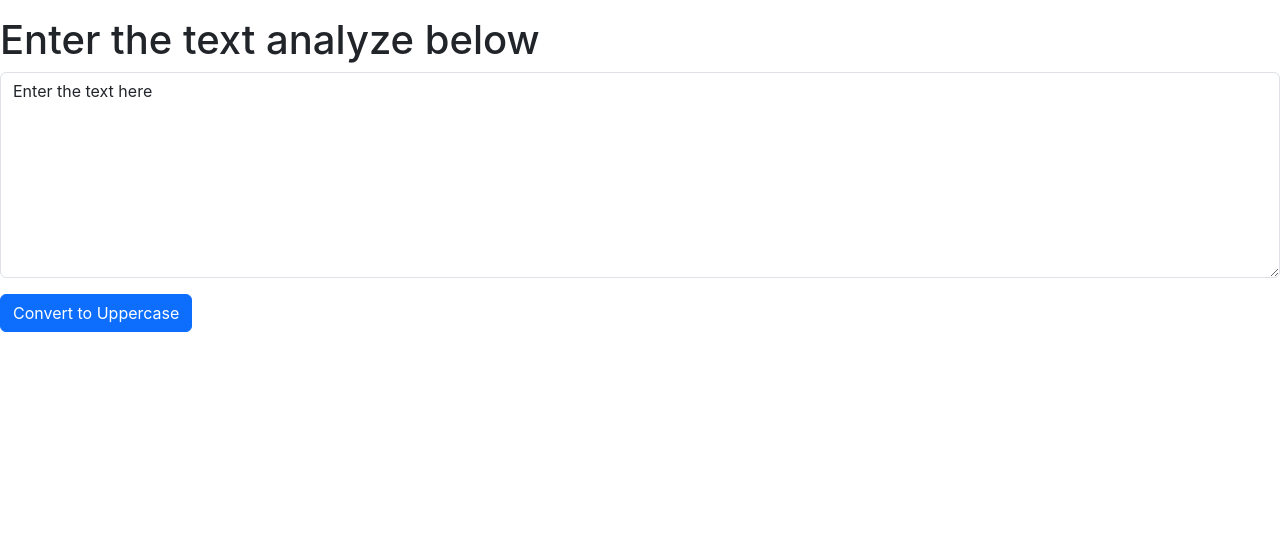
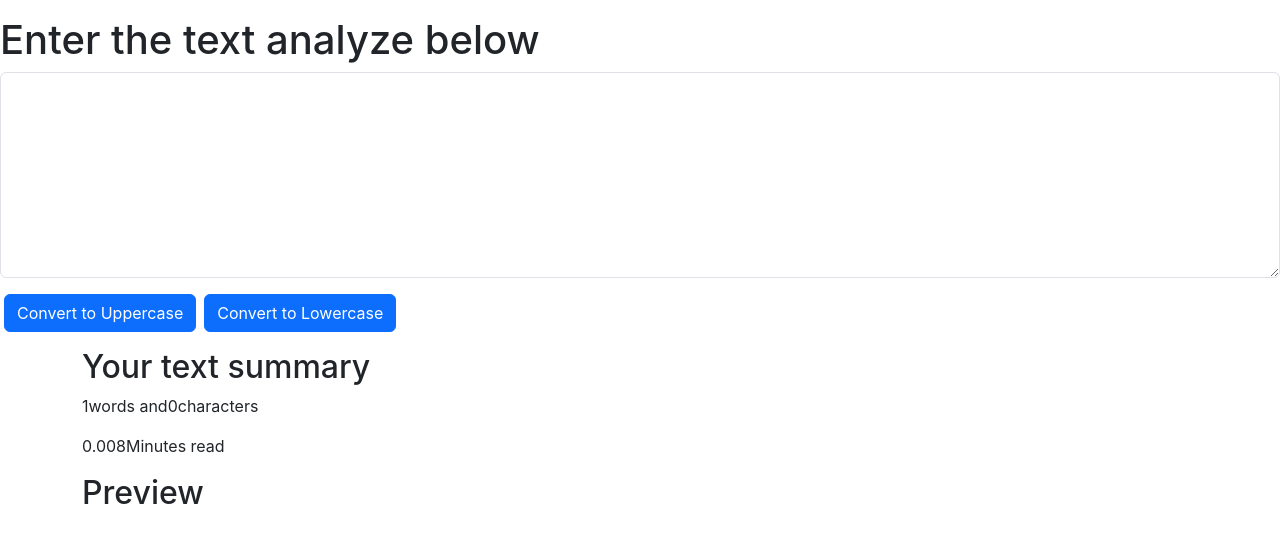
Before and after one commit to Divyam4745/React.js, a React (Create React App) app: page / in a window 1280 px wide. Shown: the top 542 px of the page. Built offline with nearby package versions, Linux system fonts and the light colour scheme.

Commit message:
complete

```diff
--- a/src/component/TextForms.js
+++ b/src/component/TextForms.js
@@ -1,20 +1,35 @@
 import React, { useState } from 'react'
+
 export default function TextForms(props){
     const handleUpClick=()=>{
         let newText=text.toUpperCase();
         setText(newText)
     }
+    const handleLoClick=()=>{
+        let newText=text.toLowerCase();
+        setText(newText)
+    }
     const handleOnChange=(event)=>{
         setText(event.target.value)
     }
-    const[text,setText]=useState('Enter the text here')
+    const[text,setText]=useState('')
   return (
+    <>
     <div>
         <h1>{props.heading}</h1>
          <div className="mb-3">
         <textarea className="form-control" value={text} onChange={handleOnChange}id="myBox"  rows="8"></textarea>
         </div>
-        <button className='btn btn-primary' onClick={handleUpClick}>Convert to Uppercase</button>
+        <button className='btn btn-primary mx-1'  onClick={handleUpClick}>Convert to Uppercase</button>
+        <button className='btn btn-primary mx-1' onClick={handleLoClick}>Convert to Lowercase</button>
 </div>
+<div className='container my-3'>
+  <h2>Your text summary</h2>
+  <p>{text.split(" ").length}words and{text.length}characters</p>
+  <p>{0.008*text.split(" ").length}Minutes read</p>
+  <h2>Preview</h2>
+  <p>{text}</p>
+</div>
+</>
   )
 }
```
